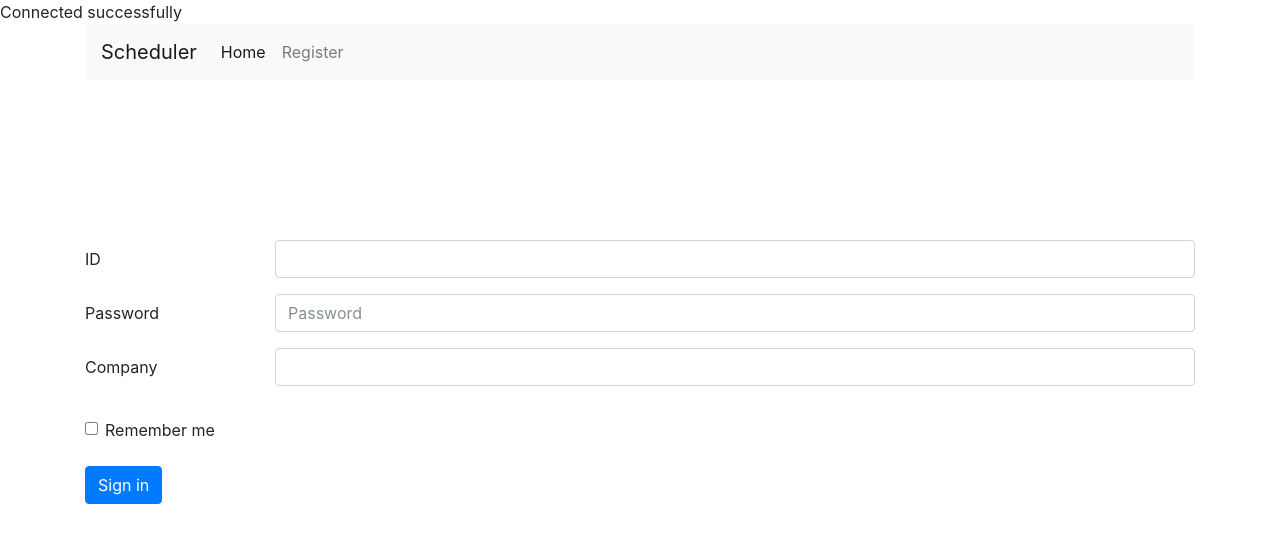
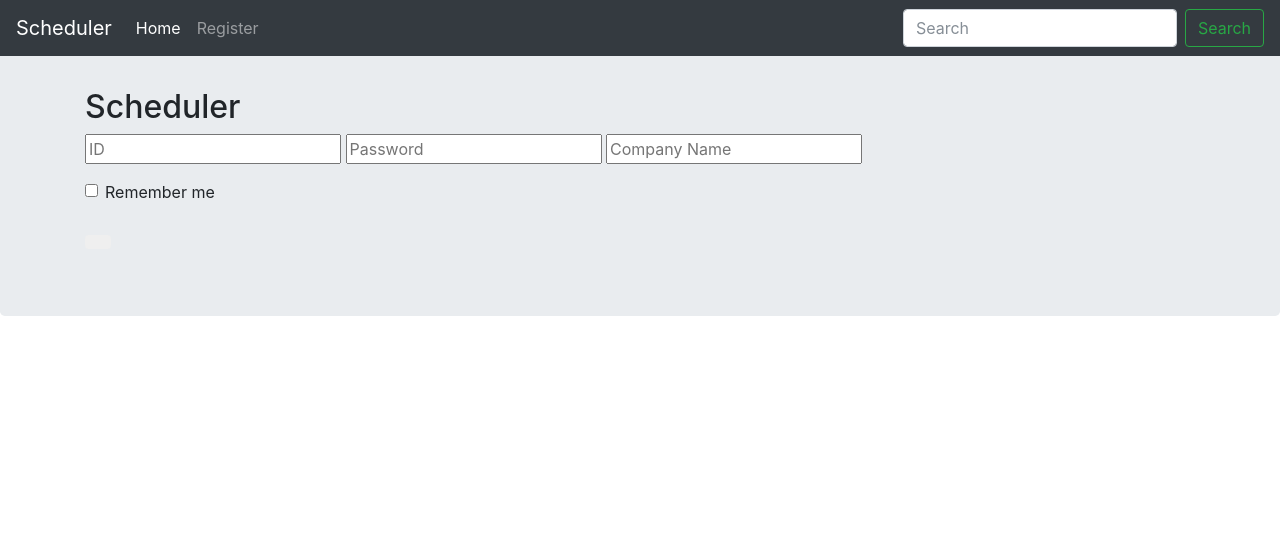
Before and after one commit to reubelleJ/schedulerVphp, a PHP site: page /login.php in a window 1280 px wide. Shown: the top 543 px of the page. Run offline with PHP 8.4, Linux system fonts and the light colour scheme; some libraries are stand-ins or nearby versions.

Commit message:
changed navbar and added new links

```diff
--- a/login.php
+++ b/login.php
@@ -23,21 +23,29 @@
 
     <!-- Custom CSS -->
     <link rel="stylesheet" href="/css/login-styles.css">
-
+    <!-- <div class="jumbotron">
+  <div class="container">
+    <span class="glyphicon glyphicon-list-alt"></span>
+    <h2>Calendar</h2>
+    <div class="box">
+        <input type="text" placeholder="username">
+      <input type="password" placeholder="password">
+      <button class="btn btn-default full-width"><span class="glyphicon glyphicon-ok"></span></button>
+    </div>
+  </div>
+</div> -->
   </head>
   <body>
-
+    <div class="starter-template">
     <div class="container">
         <!-- Navigation bar -->
-        <div class="row">
-            <div class="col-xs-12 col-md-12">
-                <nav class="navbar navbar-expand-lg navbar-light bg-light">
-                  <a class="navbar-brand" href="#">Scheduler</a>
-                  <button class="navbar-toggler" type="button" data-toggle="collapse" data-target="#navbarSupportedContent" aria-controls="navbarSupportedContent" aria-expanded="false" aria-label="Toggle navigation">
-                    <span class="navbar-toggler-icon"></span>
-                  </button>
+      <nav class="navbar navbar-expand-md navbar-dark bg-dark fixed-top">
+      <a class="navbar-brand" href="#">Scheduler</a>
+      <button class="navbar-toggler" type="button" data-toggle="collapse" data-target="#navbarsExampleDefault" aria-controls="navbarsExampleDefault" aria-expanded="false" aria-label="Toggle navigation">
+        <span class="navbar-toggler-icon"></span>
+      </button>
 
-                  <div class="collapse navbar-collapse" id="navbarSupportedContent">
+                  <div class="collapse navbar-collapse" id="navbarsExampleDefault">
                     <ul class="navbar-nav mr-auto">
                       <li class="nav-item active">
                         <a class="nav-link" href="index.html">Home <span class="sr-only">(current)</span></a>
@@ -46,35 +54,48 @@
                         <a class="nav-link" href="register.php">Register</a>
                       </li>
                     </ul>
+                    <form class="form-inline my-2 my-lg-0">
+                      <input class="form-control mr-sm-2" type="text" placeholder="Search" aria-label="Search">
+                      <button class="btn btn-outline-success my-2 my-sm-0" type="submit">Search</button>
+                     </form>
                   </div>
                 </nav>
-            </div>
-        </div>
-        <div class="row login-div">
-            <div class="col-xs-12 col-md-12">
+      </div>
+    <div class="jumbotron">
+      <div class="container">
+        <span class="glyphicon glyphicon-list-alt"></span>
+        <h2>Scheduler</h2>
+        <div class="box">
+        <!--<div class="row login-div">
+            <div class="col-xs-12 col-md-12"> -->
                 <!-- Login Form -->
                 <form action="login.php" method="post">
                     <!-- ID field -->
-                    <div class="form-group row">
+                    <!--<div class="form-group row">
                       <label for="inputText3" class="col-sm-2 col-form-label">ID</label>
                       <div class="col-sm-10">
                         <input class="form-control" type="text" name="emp-id" id="emp-id" required>
                       </div>
                     </div>
+                  -->
+                    <input type="text" name="emp-id" id="emp-ied" placeholder="ID" required>
+
                     <!-- Password field -->
-                    <div class="form-group row">
+                    <!--<div class="form-group row">
                         <label for="inputPassword3" class="col-sm-2 col-form-label">Password</label>
                         <div class="col-sm-10">
                           <input type="password" class="form-control" name="emp-password" id="emp-password" placeholder="Password" required>
                         </div>
-                    </div>
+                    </div> -->
+                    <input type="password"  name="emp-password" id="emp-password" placeholder="Password" required>
                     <!-- Company name field -->
-                    <div class="form-group row">
+                    <!--<div class="form-group row">
                       <label for="inputText3" class="col-sm-2 col-form-label">Company</label>
                       <div class="col-sm-10">
                         <input class="form-control" type="text" id="emp-company" name="emp-company" required>
                       </div>
-                    </div>
+                    </div>-->
+                    <input type="text" id="emp-company" name="emp-company" placeholder="Company Name" required>
                   <fieldset class="form-group">
                   </fieldset>
                   <div class="form-group row">
@@ -88,15 +109,17 @@
                     </div>
                   </div>
                  <!-- Sign in button -->
-                  <div class="form-group row">
+                  <!-- <div class="form-group row">
                     <div class="col-sm-12">
                       <button type="submit" class="btn btn-primary" name="signin">Sign in</button>
+
                     </div>
-                  </div>
+                  </div>--> <button class="btn btn-default full-width"><span class="glyphicon glyphicon-ok"></span></button>
                 </form> <!-- /* End form */ -->
-            </div>
+            </div> </div>
         </div>
     </div>
+  </div>
     <!-- Optional JavaScript -->
     <!-- jQuery first, then Popper.js, then Bootstrap JS -->
     <script src="https://code.jquery.com/jquery-3.2.1.slim.min.js" integrity="sha384-KJ3o2DKtIkvYIK3UENzmM7KCkRr/rE9/Qpg6aAZGJwFDMVNA/GpGFF93hXpG5KkN" crossorigin="anonymous"></script>
```
Also changed, not shown: index.html (+19 -7 lines), 1 other file.
